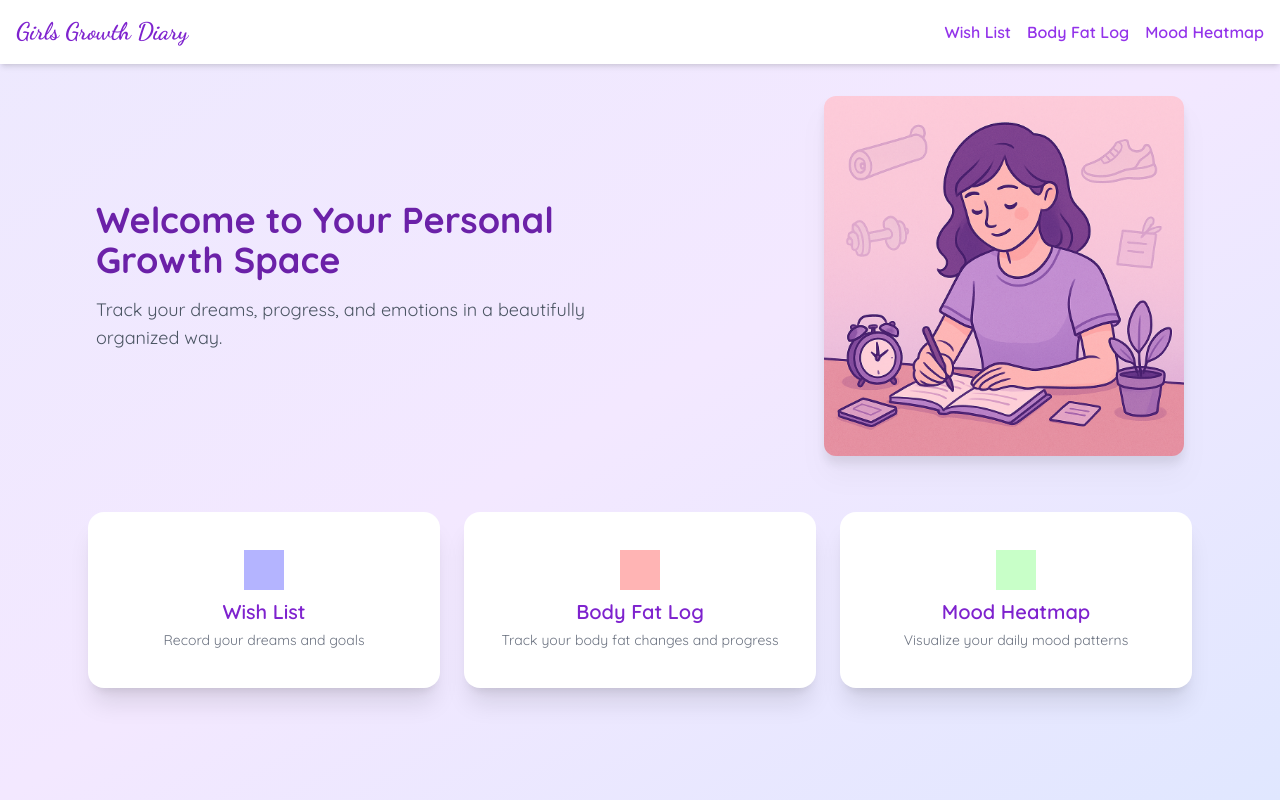
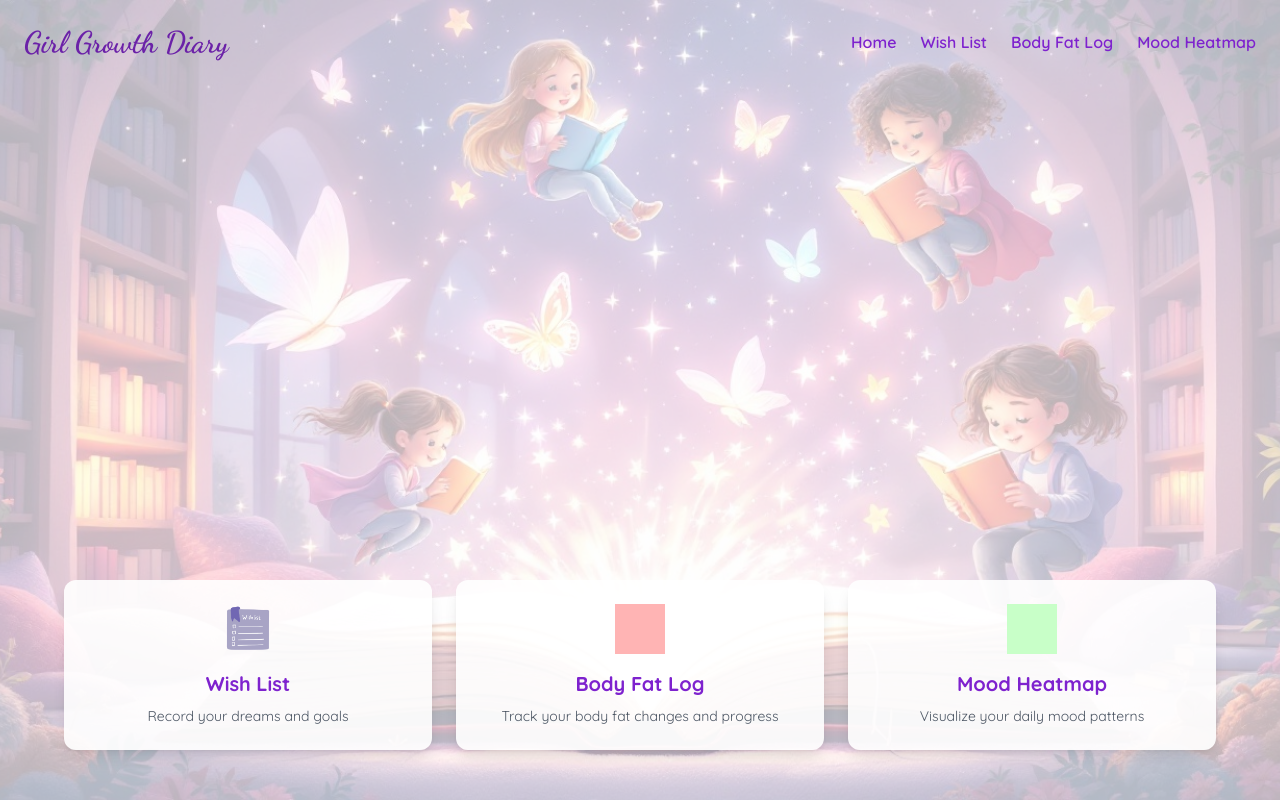
Before and after one commit to Tracy02022/girls-growth-diary, a Next.js app: page / in a window 1280 px wide. Built offline with nearby package versions, Linux system fonts and the light colour scheme.

Commit message:
add image
add image

```diff
--- a/pages/index.tsx
+++ b/pages/index.tsx
@@ -7,59 +7,54 @@ const dancingScript = Dancing_Script({ subsets: ['latin'], weight: ['700'] })
 
 export default function Home() {
   return (
-    <div className={`min-h-screen bg-gradient-to-br from-violet-100 via-purple-100 to-indigo-100 ${quicksand.className}`}>
+    <div
+      className={`relative min-h-screen bg-gradient-to-br from-violet-100 via-purple-100 to-indigo-100 ${quicksand.className}`}
+      style={{ backgroundImage: "url('/illustration-girl-diary.png')", backgroundSize: 'cover', backgroundRepeat: 'no-repeat', backgroundPosition: 'top center' }}
+    >
+      {/* Overlay for contrast */}
+      <div className="absolute inset-0 bg-white bg-opacity-70 z-0"></div>
+
       {/* Navigation Bar */}
-      <nav className="w-full bg-white shadow-md p-4 flex justify-between items-center">
-        <h1 className={`${dancingScript.className} text-2xl text-purple-700`}>Girls Growth Diary</h1>
-        <div className="space-x-4 text-base font-semibold">
-          <Link href="/wishes" className="text-purple-600 hover:underline">Wish List</Link>
-          <Link href="/log" className="text-purple-600 hover:underline">Body Fat Log</Link>
-          <Link href="/mood-heatmap" className="text-purple-600 hover:underline">Mood Heatmap</Link>
+      <nav className="w-full bg-transparent p-6 flex justify-between items-center relative z-10">
+        <h1 className={`${dancingScript.className} text-3xl text-purple-800`}>Girl Growth Diary</h1>
+        <div className="space-x-6 text-base font-semibold text-purple-700">
+          <Link href="/">Home</Link>
+          <Link href="/wishes">Wish List</Link>
+          <Link href="/log">Body Fat Log</Link>
+          <Link href="/mood-heatmap">Mood Heatmap</Link>
         </div>
       </nav>
 
-      {/* Hero Section with Illustration */}
-      <section className="flex flex-col lg:flex-row items-center justify-between p-8 max-w-6xl mx-auto">
-        <div className="text-center lg:text-left max-w-xl">
-          <h2 className="text-4xl text-purple-800 font-bold mb-4">Welcome to Your Personal Growth Space</h2>
-          <p className="text-gray-600 text-lg">Track your dreams, progress, and emotions in a beautifully organized way.</p>
-        </div>
-        <div className="mt-8 lg:mt-0">
-          <Image
-            src="/illustration-girl-diary.png"
-            alt="Girl writing in diary illustration"
-            width={360}
-            height={300}
-            className="rounded-xl drop-shadow-xl"
-          />
-        </div>
-      </section>
+      {/* Spacer to push cards lower */}
+      <div className="h-[480px]" />
 
-      {/* Feature Cards */}
-      <section className="grid grid-cols-1 md:grid-cols-3 gap-6 p-6 max-w-6xl mx-auto">
+      {/* Feature Cards at Bottom */}
+      <section className="flex flex-col items-center justify-center relative z-10 px-6 pt-4 pb-12">
+        <div className="grid grid-cols-1 md:grid-cols-3 gap-6 w-full max-w-6xl">
           <Link href="/wishes">
-          <div className="rounded-2xl shadow-xl p-6 bg-white hover:bg-violet-100 transition cursor-pointer text-center h-44 flex flex-col justify-center items-center">
-            <Image src="/icons/wish-list.png" alt="Wish List Icon" width={40} height={40} />
-            <h3 className="text-xl font-semibold text-purple-700 mt-2">Wish List</h3>
-            <p className="mt-1 text-sm text-gray-500">Record your dreams and goals</p>
+            <div className="rounded-xl shadow-lg bg-white bg-opacity-90 p-6 hover:bg-violet-100 transition-all text-center flex flex-col justify-center items-center">
+              <Image src="/icons/wish-list.png" alt="Wish List Icon" width={50} height={50} />
+              <h3 className="text-xl font-bold text-purple-700 mt-4">Wish List</h3>
+              <p className="mt-2 text-sm text-gray-600">Record your dreams and goals</p>
             </div>
           </Link>
 
           <Link href="/log">
-          <div className="rounded-2xl shadow-xl p-6 bg-white hover:bg-violet-100 transition cursor-pointer text-center h-44 flex flex-col justify-center items-center">
-            <Image src="/icons/body-fat-log.png" alt="Body Fat Log Icon" width={40} height={40} />
-            <h3 className="text-xl font-semibold text-purple-700 mt-2">Body Fat Log</h3>
-            <p className="mt-1 text-sm text-gray-500">Track your body fat changes and progress</p>
+            <div className="rounded-xl shadow-lg bg-white bg-opacity-90 p-6 hover:bg-violet-100 transition-all text-center flex flex-col justify-center items-center">
+              <Image src="/icons/body-fat-log.png" alt="Body Fat Log Icon" width={50} height={50} />
+              <h3 className="text-xl font-bold text-purple-700 mt-4">Body Fat Log</h3>
+              <p className="mt-2 text-sm text-gray-600">Track your body fat changes and progress</p>
             </div>
           </Link>
 
           <Link href="/mood-heatmap">
-          <div className="rounded-2xl shadow-xl p-6 bg-white hover:bg-violet-100 transition cursor-pointer text-center h-44 flex flex-col justify-center items-center">
-            <Image src="/icons/mood-heatmap.png" alt="Mood Heatmap Icon" width={40} height={40} />
-            <h3 className="text-xl font-semibold text-purple-700 mt-2">Mood Heatmap</h3>
-            <p className="mt-1 text-sm text-gray-500">Visualize your daily mood patterns</p>
+            <div className="rounded-xl shadow-lg bg-white bg-opacity-90 p-6 hover:bg-violet-100 transition-all text-center flex flex-col justify-center items-center">
+              <Image src="/icons/mood-heatmap.png" alt="Mood Heatmap Icon" width={50} height={50} />
+              <h3 className="text-xl font-bold text-purple-700 mt-4">Mood Heatmap</h3>
+              <p className="mt-2 text-sm text-gray-600">Visualize your daily mood patterns</p>
             </div>
           </Link>
+        </div>
       </section>
     </div>
   )
```
Also changed, not shown: public/icons/wish-list.png, public/illustration-girl-diary.png. Lines whose indentation alone changed are shown as unchanged.
